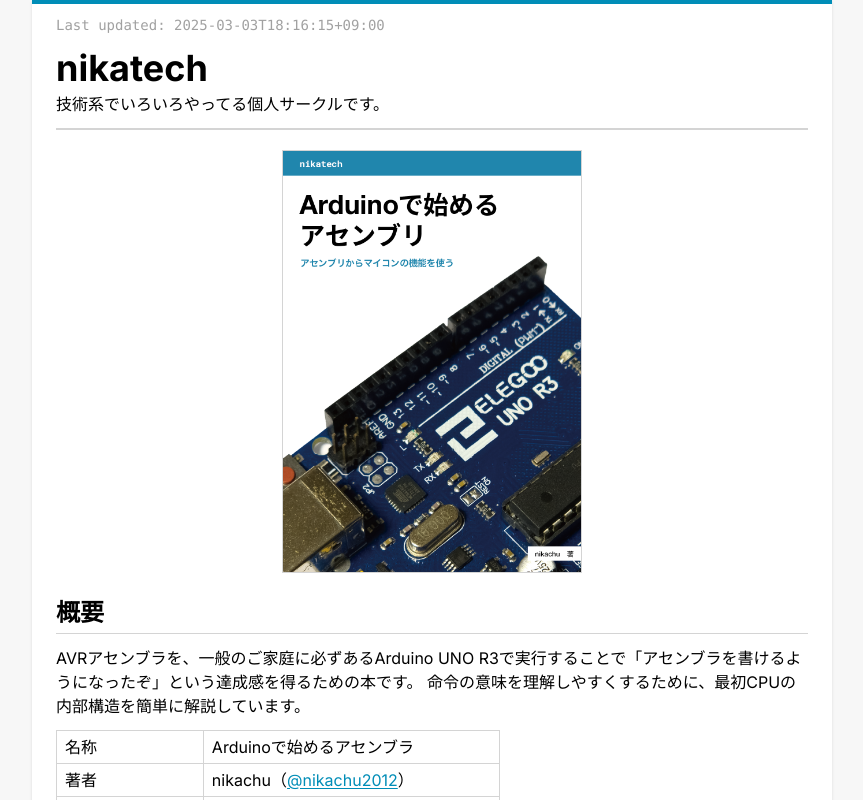
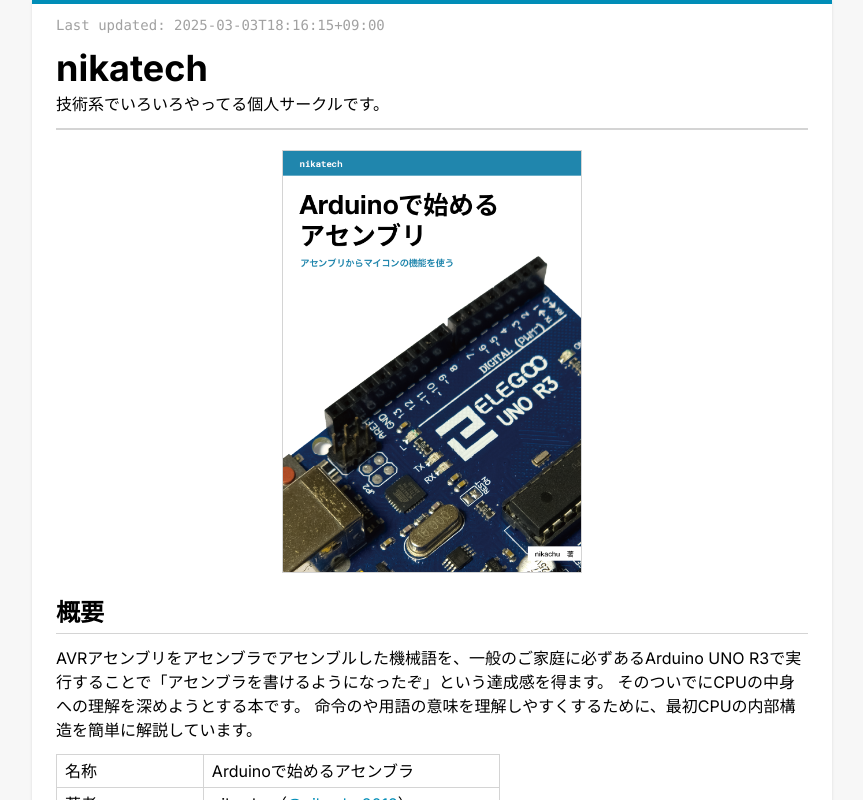
Before and after one commit to nikachu2012/nikatech-site, a Next.js app: page /item/avrasm in a window 1280 px wide. Shown: the top 800 px of the page, without its empty margins (208-1071 px from the left). Built offline with nearby package versions, Linux system fonts and the light colour scheme.

Commit message:
[update] avrasmの紹介文を変更

```diff
--- a/app/item/avrasm/page.tsx
+++ b/app/item/avrasm/page.tsx
@@ -20,8 +20,9 @@ export default function Home() {
 
       <Section title={"概要"} id="detail">
         <div>
-          AVRアセンブラを、一般のご家庭に必ずあるArduino UNO R3で実行することで「アセンブラを書けるようになったぞ」という達成感を得るための本です。
-          命令の意味を理解しやすくするために、最初CPUの内部構造を簡単に解説しています。
+          AVRアセンブリをアセンブラでアセンブルした機械語を、一般のご家庭に必ずあるArduino UNO R3で実行することで「アセンブラを書けるようになったぞ」という達成感を得ます。
+          そのついでにCPUの中身への理解を深めようとする本です。
+          命令のや用語の意味を理解しやすくするために、最初CPUの内部構造を簡単に解説しています。
         </div>
 
         <div>
```
